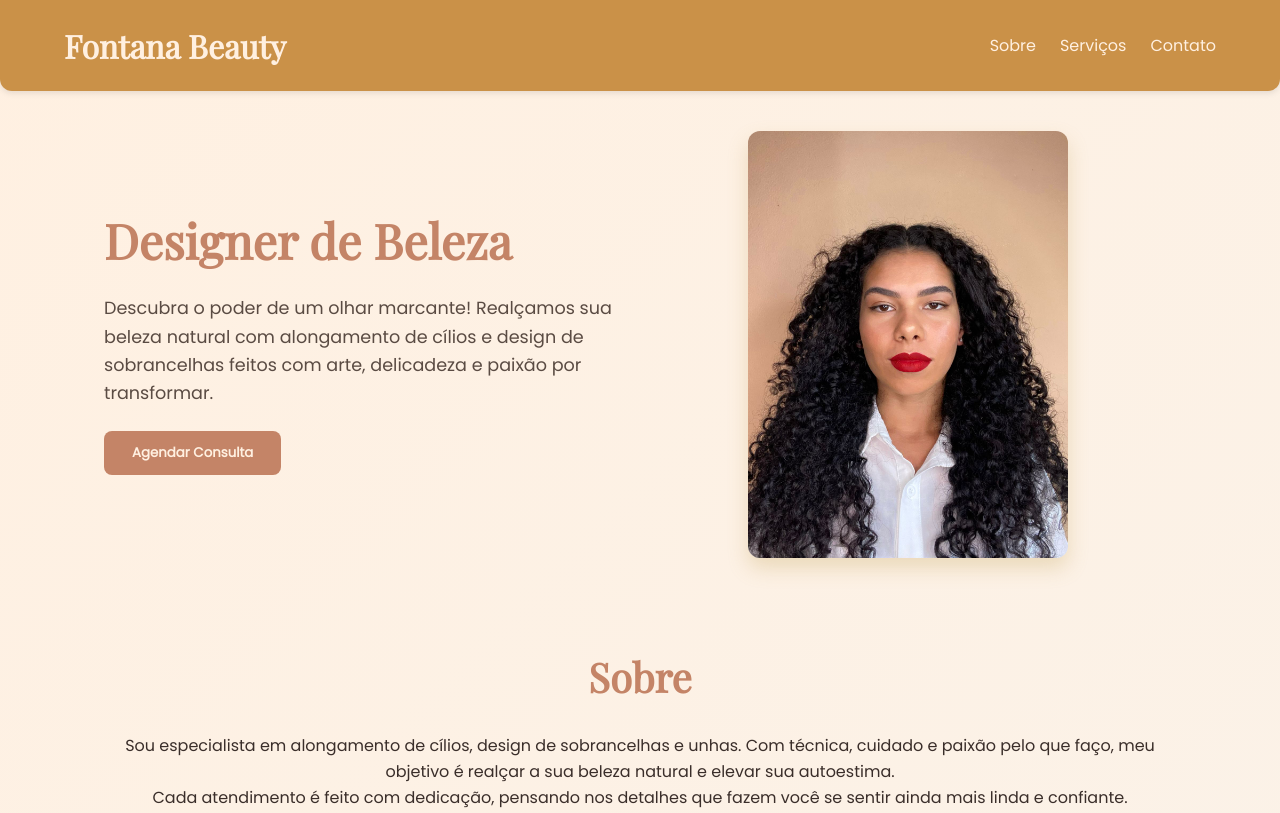
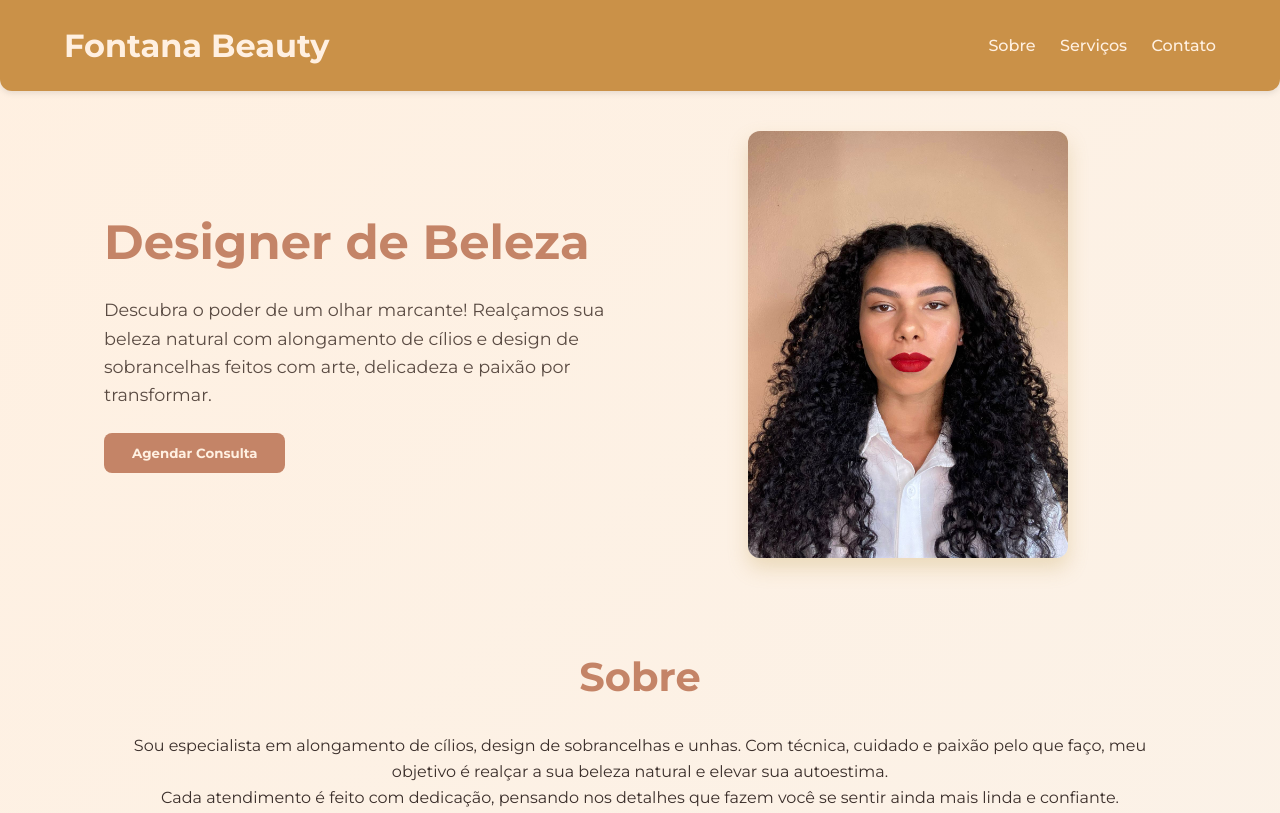
Before and after one commit to RayranTech/designer-beleza, a plain HTML site: page index.html in a window 1280 px wide. Shown: the top 813 px of the page. Drawn offline with nearby package versions, Linux system fonts and the light colour scheme.

Commit message:
Alterando fonte

```diff
--- a/index.css
+++ b/index.css
@@ -15,16 +15,21 @@
   margin: 0;
   padding: 0;
   box-sizing: border-box;
+  font-family: "Montserrat", sans-serif;
+}
+
+html {
+  scroll-behavior: smooth;
 }
 
 body {
-  font-family: 'Poppins', sans-serif;
   background: linear-gradient(135deg, var(--cor-branco-rosa), var(--cor-bege-claro), var(--cor-off-white));
   background-size: 400% 400%;
   animation: degradeAnimado 20s ease infinite;
   color: var(--cor-texto-principal);
   line-height: 1.6;
   min-height: 100vh;
+  scroll-behavior: smooth;
 }
 
 /* Animação suave do degradê */
@@ -48,7 +53,6 @@ body {
   background: var(--cor-dourado-queimado);
   color: var(--cor-bege-claro);
   font-weight: 600;
-  font-family: 'Playfair Display', serif;
   box-shadow: 0 2px 6px rgba(0,0,0,0.1);
   border-radius: 0 0 12px 12px;
 }
@@ -59,7 +63,6 @@ nav a {
   color: var(--cor-bege-claro);
   font-weight: 500;
   transition: color 0.3s ease;
-  font-family: 'Poppins', sans-serif;
 }
 
 nav a:hover {
@@ -76,7 +79,6 @@ section {
 }
 
 h2 {
-  font-family: 'Playfair Display', serif;
   color: var(--cor-cobre-rosado);
   font-size: 2.5rem;
   margin-bottom: 24px;
@@ -119,7 +121,6 @@ h2 {
   border-radius: 8px;
   cursor: pointer;
   font-weight: 700;
-  font-family: 'Poppins', sans-serif;
   transition: background-color 0.3s ease, transform 0.3s ease;
 }
 
@@ -174,7 +175,6 @@ h2 {
   width: 100%;
   max-width: 260px;
   box-shadow: 0 8px 20px rgba(197,161,85,0.15);
-  font-family: 'Poppins', sans-serif;
 }
 
 .card:hover {
@@ -219,7 +219,6 @@ form {
   gap: 15px;
   max-width: 400px;
   margin: 0 auto;
-  font-family: 'Poppins', sans-serif;
 }
 
 form input {
@@ -239,7 +238,6 @@ form button {
   border-radius: 8px;
   cursor: pointer;
   font-weight: 700;
-  font-family: 'Poppins', sans-serif;
   transition: background-color 0.3s ease;
 }
 
--- a/index.html
+++ b/index.html
@@ -4,9 +4,11 @@
   <meta charset="UTF-8" />
   <meta name="viewport" content="width=device-width, initial-scale=1.0" />
   <title>Designer de Beleza</title>
-  <link rel="stylesheet" href="style.css" />
   <link rel="stylesheet" href="index.css">
-  <link href="https://fonts.googleapis.com/css2?family=Playfair+Display&family=Poppins&display=swap" rel="stylesheet">
+
+  <link rel="preconnect" href="https://fonts.googleapis.com">
+  <link rel="preconnect" href="https://fonts.gstatic.com" crossorigin>
+  <link href="https://fonts.googleapis.com/css2?family=Montserrat:ital,wght@0,100..900;1,100..900&display=swap" rel="stylesheet">
 
 </head>
 <body>
```
